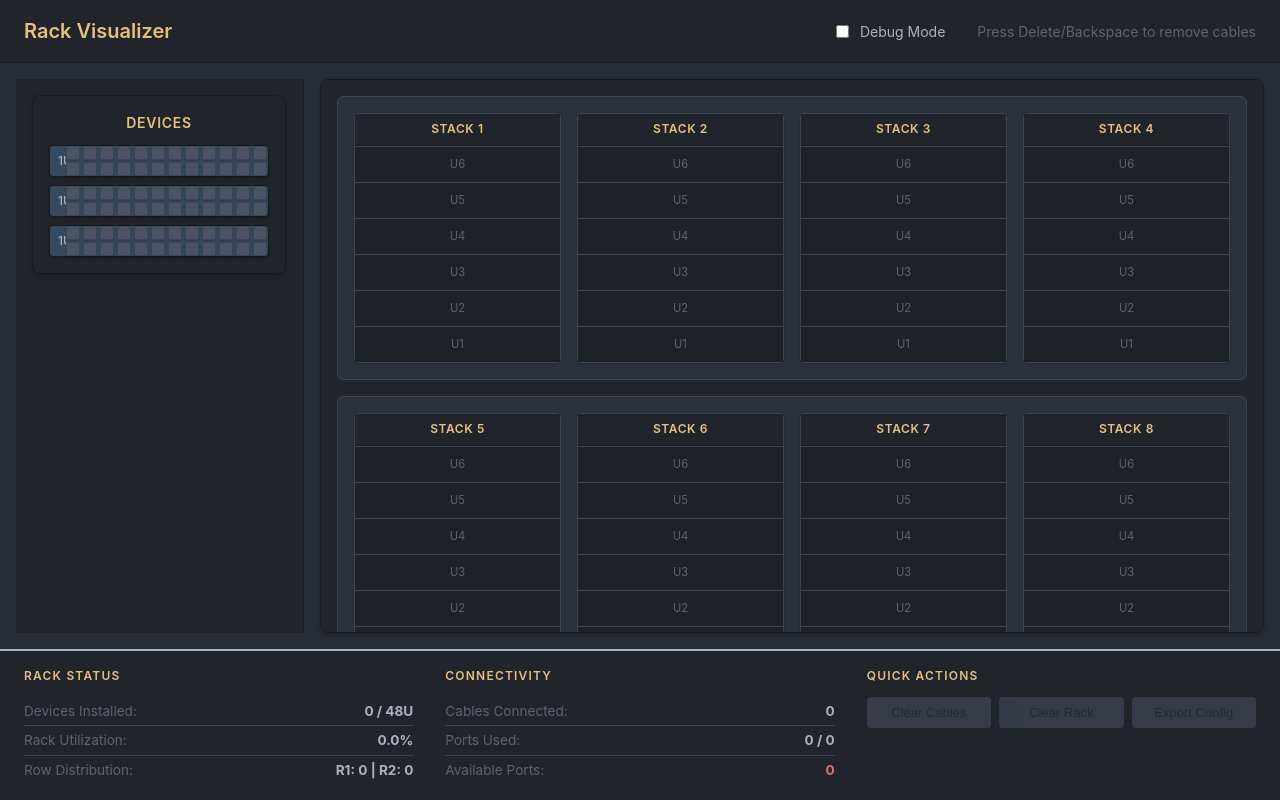
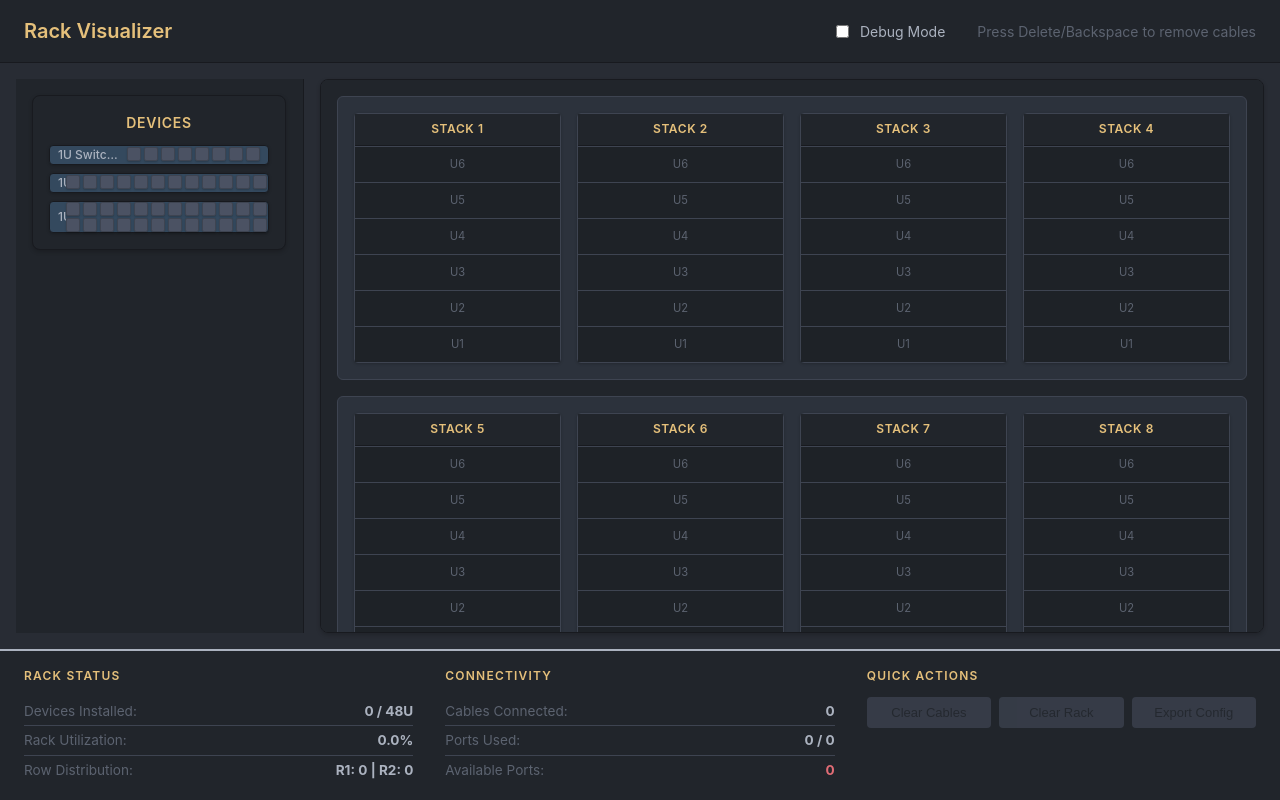
Before and after one commit to MingFei2001/rack-visualiser, a Svelte app: page / in a window 1280 px wide. Built offline with nearby package versions, Linux system fonts and the light colour scheme.

Commit message:
added 2 more variations of switches

```diff
--- a/src/App.svelte
+++ b/src/App.svelte
@@ -10,26 +10,29 @@
 
     // 1. Devices available in the palette
     let paletteDevices = [
+        // 8-Port Switch (Single Row)
         {
-            id: "p-sw-1", // Using more descriptive IDs
-            name: "1U 24P",
-            ports: Array.from({ length: 24 }, (_, i) => ({
-                portRow: i < 12 ? 0 : 1,
+            id: "p-sw-8",
+            name: "1U Switch (8-Port)",
+            ports: Array.from({ length: 8 }, (_, i) => ({
+                portRow: 0, // All ports are in the top row
                 id: `p${i + 1}`,
                 type: "ethernet",
             })),
         },
+        // 12-Port Switch (Single Row)
         {
-            id: "p-sw-2",
-            name: "1U 24P",
-            ports: Array.from({ length: 24 }, (_, i) => ({
-                portRow: i < 12 ? 0 : 1,
+            id: "p-sw-12",
+            name: "1U Switch (12-Port)",
+            ports: Array.from({ length: 12 }, (_, i) => ({
+                portRow: 0, // All ports are in the top row
                 id: `p${i + 1}`,
                 type: "ethernet",
             })),
         },
+        // 24-Port Switch (Two Rows)
         {
-            id: "p-sw-3",
+            id: "p-sw-24",
             name: "1U 24P",
             ports: Array.from({ length: 24 }, (_, i) => ({
                 portRow: i < 12 ? 0 : 1,
```
